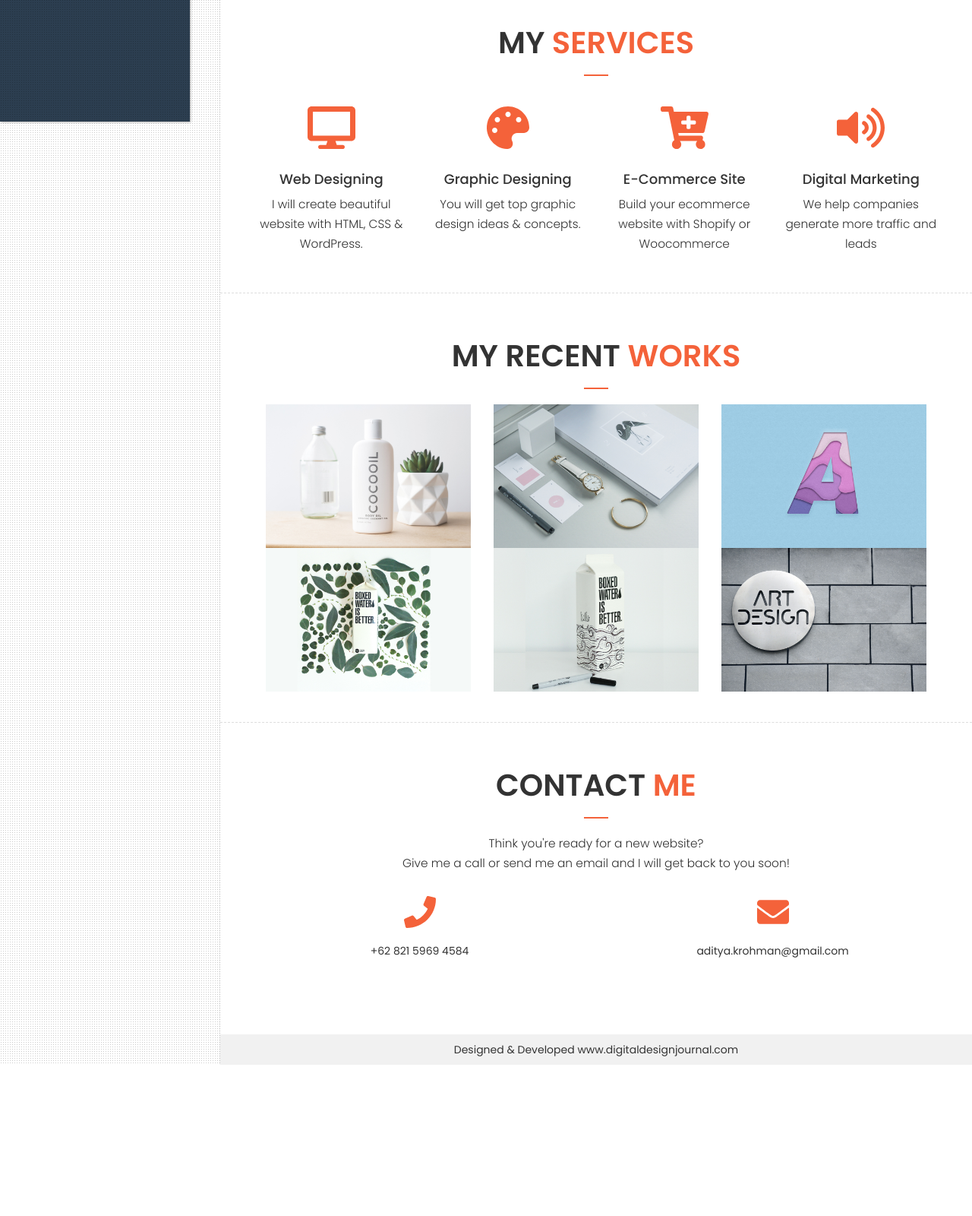
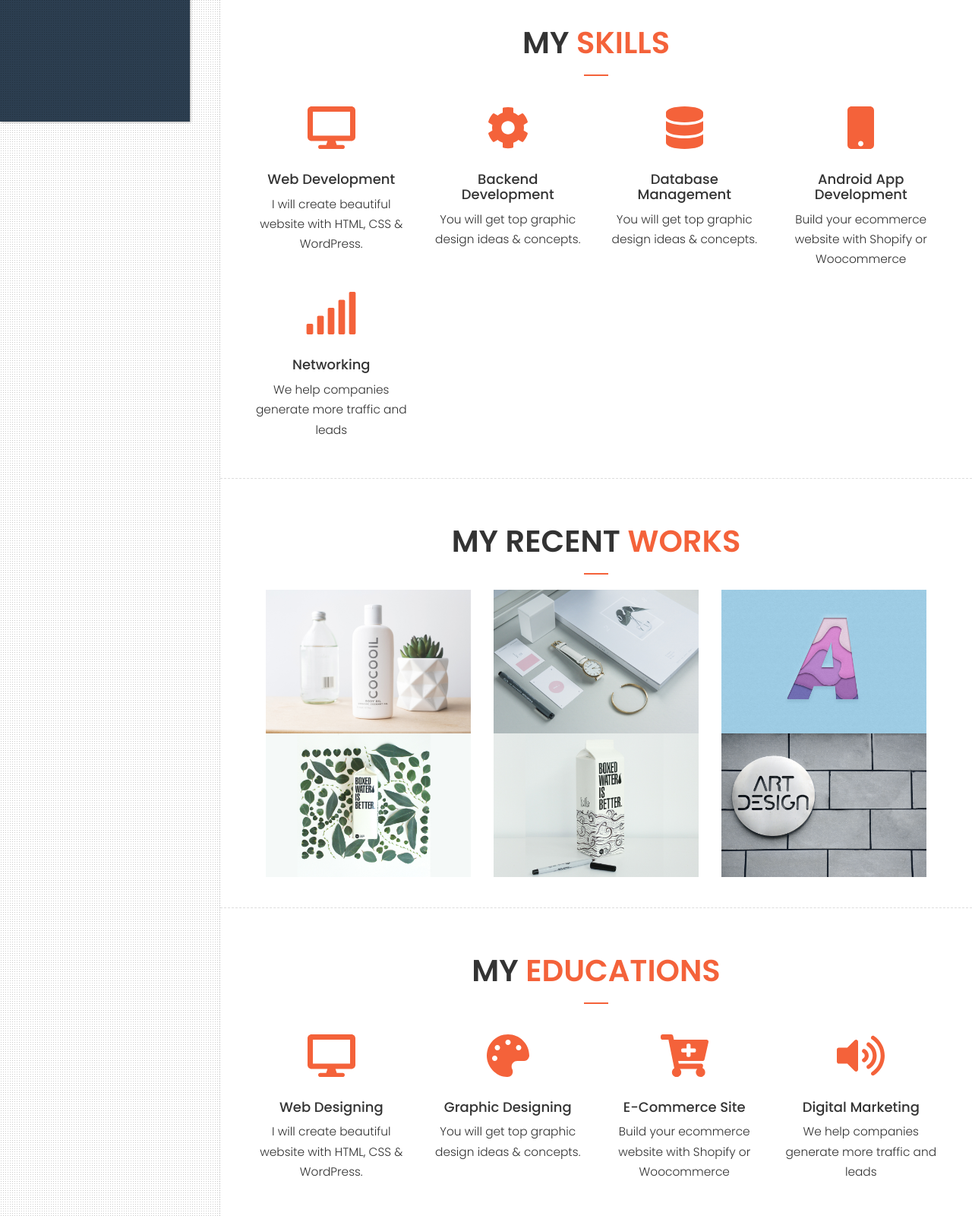
Before and after one commit to aditya37/aditya37.github.io, a plain HTML site: page index.html in a window 1280 px wide. Shown: the part 640-2240 px from the top of the page at 76% size. Before the commit the page ends 2041 px from the top, so only its background shows below. Drawn offline with nearby package versions, Linux system fonts and the light colour scheme.

Commit message:
Index lagi

```diff
--- a/index.html
+++ b/index.html
@@ -34,10 +34,13 @@
                     <a href="#home" data-toggle="collapse" aria-expanded="false" class="dropdown-toggle">Home</a>
                 </li>
                 <li>
-                    <a href="#about">About</a>
+                    <a href="#skills">Skills</a>
                 </li>
                 <li>
                     <a href="#works">Portfolio</a>
+                </li>
+                <li>
+                    <a href="#education">Educations</a>
                 </li>
                 <li>
                     <a href="#contact">Contact</a>
@@ -89,7 +92,7 @@
 
             <div class="line"></div>
 
-            <section class="page-section" id="about">
+            <section class="page-section" id="skills">
 
                 <div class="container">
                     <div class="row justify-content-center">
@@ -106,36 +109,43 @@
 
             <div class="line"></div>
 
-            <section class="page-section" id="services">
+            <section class="page-section" id="skills">
                 <div class="container">
-                    <h2 class="text-center mt-0">My <span class="text-primary"> Services</span></h2>
+                    <h2 class="text-center mt-0">My <span class="text-primary"> Skills</span></h2>
                     <hr class="divider my-4">
                     <div class="row">
                         <div class="col-lg-3 col-md-6 text-center">
                             <div class="mt-5">
                                 <i class="fas fa-4x fa-desktop  text-primary mb-4"></i>
-                                <h3 class="h4 mb-2">Web Designing  </h3>
+                                <h3 class="h4 mb-2">Web  Development</h3>
                                 <p class="text-muted mb-0"> I will create beautiful website with HTML, CSS & WordPress.</p>
                             </div>
                         </div>
                         <div class="col-lg-3 col-md-6 text-center">
                             <div class="mt-5">
-                                <i class="fas fa-4x fa-palette text-primary mb-4"></i>
-                                <h3 class="h4 mb-2">Graphic Designing</h3>
+                                <i class="fas fa-4x fa-cog text-primary mb-4"></i>
+                                <h3 class="h4 mb-2">Backend  Development</h3>
                                 <p class="text-muted mb-0">You will get top graphic design ideas & concepts.</p>
                             </div>
                         </div>
                         <div class="col-lg-3 col-md-6 text-center">
                             <div class="mt-5">
-                                <i class="fas fa-4x fa-cart-plus text-primary mb-4"></i>
-                                <h3 class="h4 mb-2">E-Commerce Site</h3>
+                                <i class="fas fa-4x fa-database text-primary mb-4"></i>
+                                <h3 class="h4 mb-2">Database  Management</h3>
+                                <p class="text-muted mb-0">You will get top graphic design ideas & concepts.</p>
+                            </div>
+                        </div>
+                        <div class="col-lg-3 col-md-6 text-center">
+                            <div class="mt-5">
+                                <i class="fas fa-4x fa-mobile text-primary mb-4"></i>
+                                <h3 class="h4 mb-2">Android App Development</h3>
                                 <p class="text-muted mb-0">Build your ecommerce website with Shopify or Woocommerce</p>
                             </div>
                         </div>
                         <div class="col-lg-3 col-md-6 text-center">
                             <div class="mt-5">
-                                <i class="fas fa-4x fa-volume-up text-primary mb-4"></i>
-                                <h3 class="h4 mb-2">Digital Marketing  </h3>
+                                <i class="fas fa-4x fa-signal text-primary mb-4"></i>
+                                <h3 class="h4 mb-2">Networking  </h3>
                                 <p class="text-muted mb-0">We help companies generate more traffic and leads</p>
                             </div>
                         </div>
@@ -189,6 +199,45 @@
                         <div class="portfolio-item mx-auto" data-toggle="modal" data-target="#portfolioModal6">
                         </div>
                         <img class="img-responsive" src="img/portfolio/6.jpg" alt="">
+                    </div>
+                </div>
+            </section>
+
+            <div class="line"></div>
+
+            <section class="page-section" id="education">
+                <div class="container">
+                    <h2 class="text-center mt-0">My <span class="text-primary"> Educations</span></h2>
+                    <hr class="divider my-4">
+                    <div class="row">
+                        <div class="col-lg-3 col-md-6 text-center">
+                            <div class="mt-5">
+                                <i class="fas fa-4x fa-desktop  text-primary mb-4"></i>
+                                <h3 class="h4 mb-2">Web Designing  </h3>
+                                <p class="text-muted mb-0"> I will create beautiful website with HTML, CSS & WordPress.</p>
+                            </div>
+                        </div>
+                        <div class="col-lg-3 col-md-6 text-center">
+                            <div class="mt-5">
+                                <i class="fas fa-4x fa-palette text-primary mb-4"></i>
+                                <h3 class="h4 mb-2">Graphic Designing</h3>
+                                <p class="text-muted mb-0">You will get top graphic design ideas & concepts.</p>
+                            </div>
+                        </div>
+                        <div class="col-lg-3 col-md-6 text-center">
+                            <div class="mt-5">
+                                <i class="fas fa-4x fa-cart-plus text-primary mb-4"></i>
+                                <h3 class="h4 mb-2">E-Commerce Site</h3>
+                                <p class="text-muted mb-0">Build your ecommerce website with Shopify or Woocommerce</p>
+                            </div>
+                        </div>
+                        <div class="col-lg-3 col-md-6 text-center">
+                            <div class="mt-5">
+                                <i class="fas fa-4x fa-volume-up text-primary mb-4"></i>
+                                <h3 class="h4 mb-2">Digital Marketing  </h3>
+                                <p class="text-muted mb-0">We help companies generate more traffic and leads</p>
+                            </div>
+                        </div>
                     </div>
                 </div>
             </section>
```
